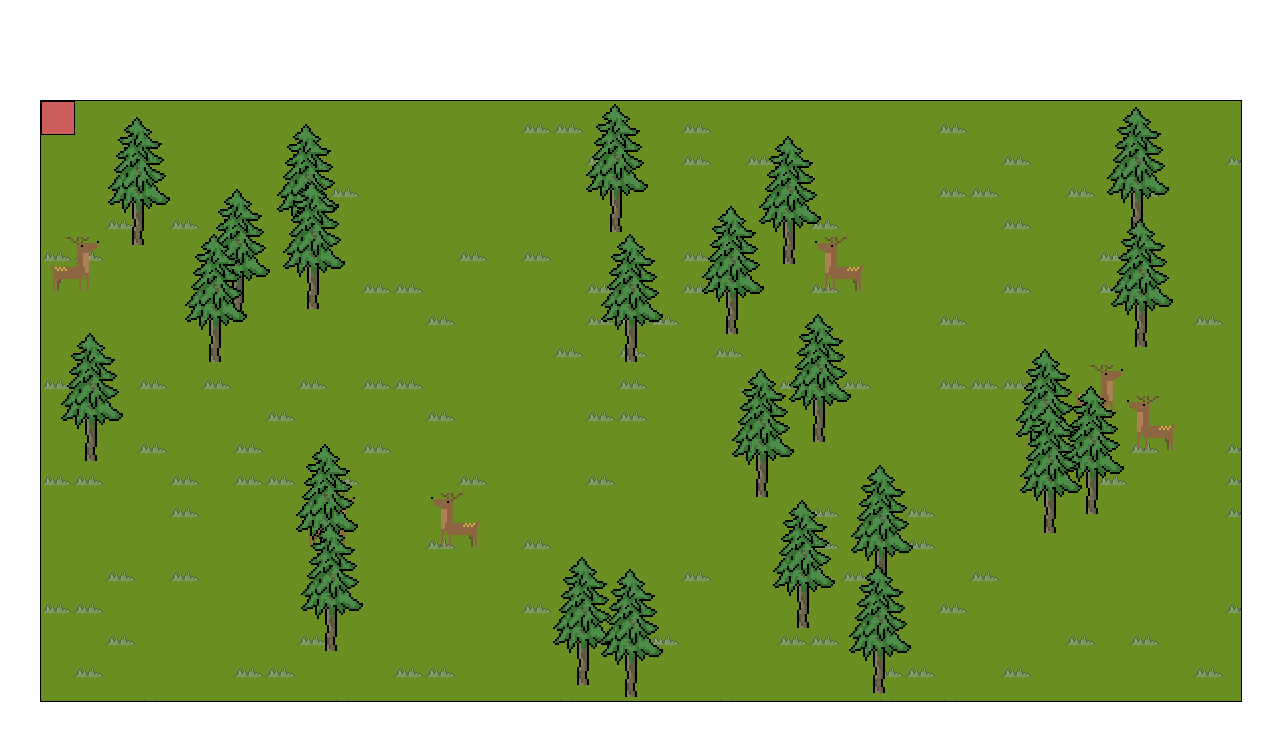
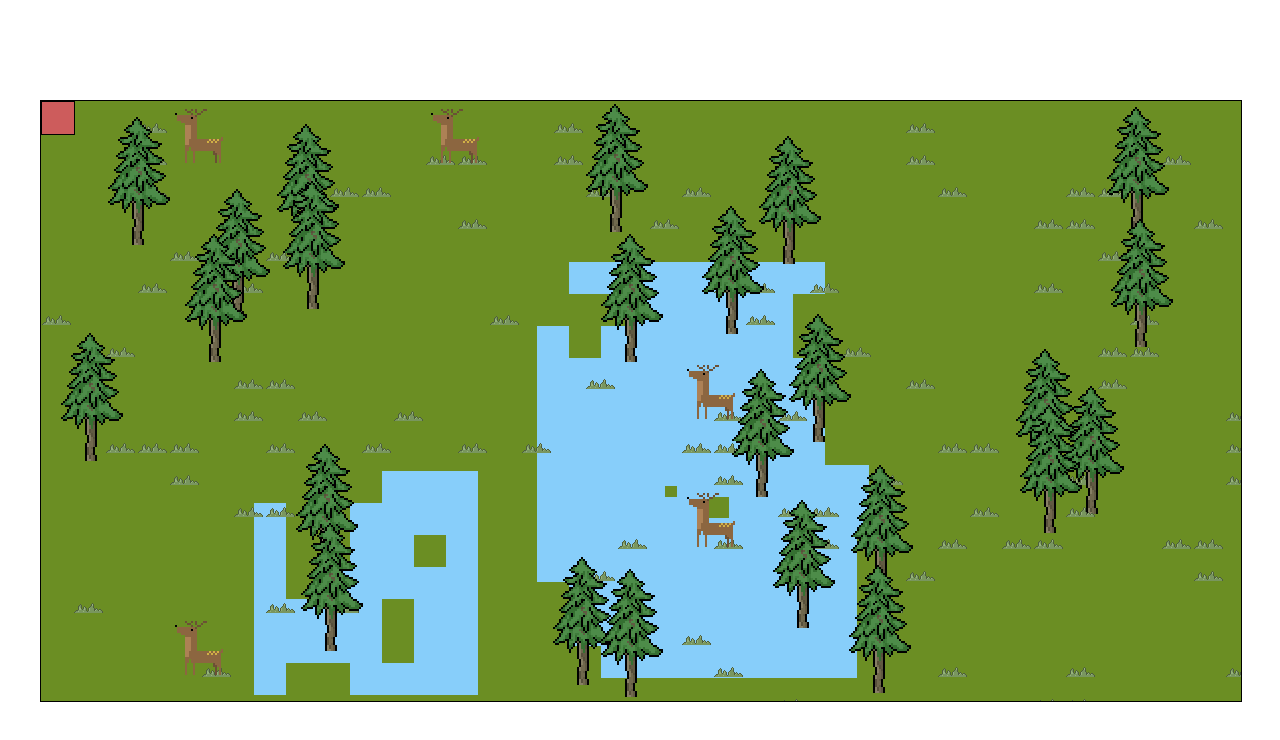
Before and after one commit to sase6/survival-game, a website with bundled scripts: page public/index.html in a window 1280 px wide. Built offline with nearby package versions, Linux system fonts and the light colour scheme.

Commit message:
created water generation

```diff
--- /dev/null
+++ b/public/styles/_environment.scss
@@ -0,0 +1,6 @@
+.water-node {
+  @include defaultEntity();
+  border: none;
+  background-color: lightskyblue;
+  z-index: 1 !important;
+}
--- a/public/styles/style.scss
+++ b/public/styles/style.scss
@@ -17,6 +17,7 @@ $blackBorder: 1px solid black;
 @import './entities/tree';
 @import './entities/grass';
 @import './entities/animals';
+@import './_environment.scss' ;
 
 // Styles
 * {
--- /dev/null
+++ b/scripts/entities/environment/waterBodyClass.js
@@ -0,0 +1,67 @@
+import Entity from "../entityClass.js";
+import random from '../../helper/randomizer.js';
+
+class WaterBody extends Entity {
+  constructor(x, y, pushOnFrame, player) {
+    super(x, y, 0, 'water-body-container', pushOnFrame, false);
+    this.player = player;
+
+    // Meta
+    this.xNumOfTiles = random.number(15, 3);
+    this.yNumOfTiles = random.number(10, 3);
+    this.matrix = this.getMatrix();
+    this.populateMatrix();
+    this.createWaterNodes();
+  };
+
+  getMatrix() {
+    let matrix = [];
+
+    for (let i = 0; i < this.xNumOfTiles; i++) {
+      let row = [];
+      for (let j = 0; j < this.yNumOfTiles; j++) {
+        row.push(0);
+      }
+      matrix.push(row);
+    }
+
+    return matrix;
+  }
+
+  populateMatrix() {
+    const startRow = parseInt(this.xNumOfTiles / 2);
+    const startCol = parseInt(this.yNumOfTiles / 2);
+
+    const fill = (row=startRow, col=startCol) => {
+      this.matrix[row][col] = 1;
+
+      // Spread to other directions
+      if (random.percent(50) && (row - 1 > -1) && this.matrix[row - 1][col] !== 1) fill(row - 1, col);
+      if (random.percent(50) && (row + 1 <= this.xNumOfTiles) && this.matrix[row + 1][col] !== 1) fill(row + 1, col);
+      if (random.percent(50) && (col - 1 > -1) && this.matrix[row][col - 1] !== 1) fill(row, col - 1);
+      if (random.percent(50) && (col + 1 <= this.yNumOfTiles) && this.matrix[row][col + 1] !== 1) fill(row, col + 1);
+      return this.matrix;
+    };
+
+    return fill();
+  }
+
+  createWaterNodes() {
+    this.matrix.forEach((row, i) => {
+      row.forEach((node, j) => {
+        if (node === 1) {
+          new WaterNode(this.x + (32 * j), this.y + (32 * i), this.pushOnFrame, this.player);
+        }
+      });
+    });
+  };
+};
+
+class WaterNode extends Entity {
+  constructor(x, y, pushOnFrame, player) {
+    super(x, y, 0, 'water-node', pushOnFrame, false);
+    this.player = player;
+  }
+};
+
+export default WaterBody;
--- a/scripts/entities/spawn.js
+++ b/scripts/entities/spawn.js
@@ -1,6 +1,7 @@
 import Tree from './tree/treeClass.js';
 import Grass from './environment/grassClass.js';
 import Deer from './animals/deer.js';
+import WaterBody from './environment/waterBodyClass.js';
 import random from '../helper/randomizer.js';
 
 const trees = (max, min, pushOnFrame, player) => {
@@ -28,6 +29,14 @@ const deers = (chance, pushOnFrame, player, xMax=1200, yMax=600, size=128) => {
   }
 };
 
+const waterBodies = (pushOnFrame, player, minAmt=1, maxAmt=3, xMax=700, yMax=500) => {
+  for (let i = 0; i < random.number(maxAmt, minAmt); i++) {
+    const x = random.number(xMax, 50);
+    const y = random.number(yMax, 50);
+    new WaterBody(x, y, pushOnFrame, player);
+  }
+};
+
 export default {
-  trees, grasses, deers
+  trees, grasses, deers, waterBodies
 };
--- a/scripts/index.js
+++ b/scripts/index.js
@@ -8,6 +8,7 @@ class World {
     this.player = new Player(0, 0, 100, this.pushOnFrame);
 
     // Spawns
+    spawn.waterBodies(this.pushOnFrame, this.player);
     spawn.grasses(15, this.pushOnFrame, this.player);
     spawn.deers(12.5, this.pushOnFrame, this.player);
     spawn.trees(25, 20, this.pushOnFrame, this.player);
```
Also changed, not shown: public/styles/style.css, 1 other file.
